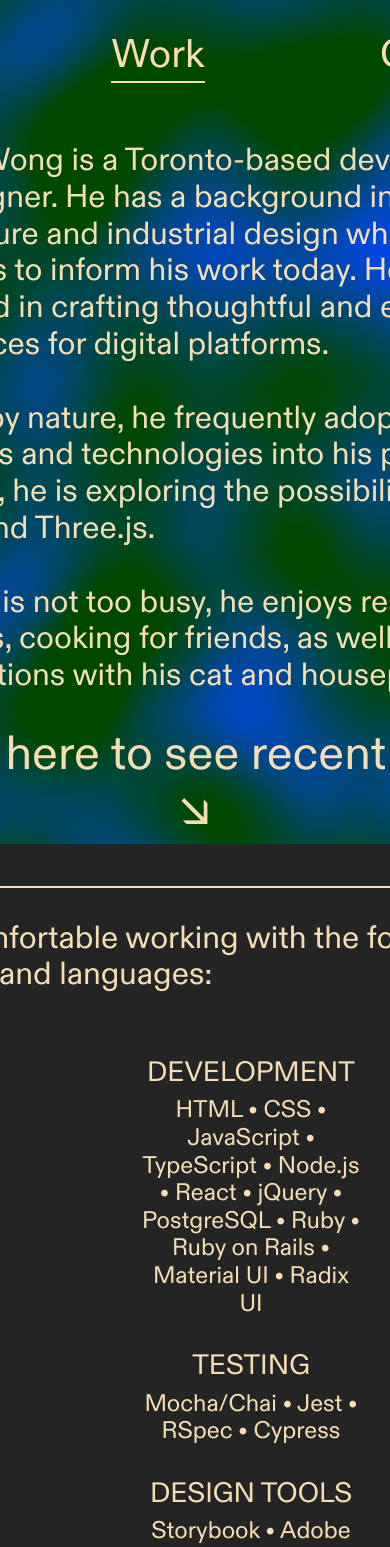
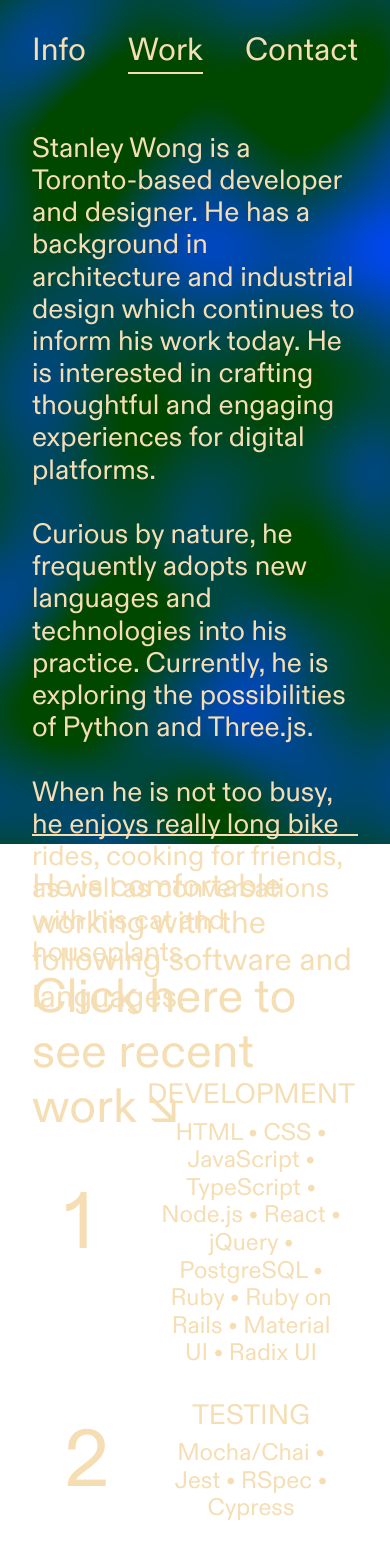
Before and after one commit to stanw0ng/Portfolio-V2, a React (Vite) app: page / in a window 390 px wide. Shown: the top 1547 px of the page. Built offline with nearby package versions, Linux system fonts and the light colour scheme.

Commit message:
add media queries

```diff
--- a/package.json
+++ b/package.json
@@ -6,11 +6,11 @@
   "type": "module",
   "scripts": {
     "dev": "vite",
-    "predeploy": "npm run build",
-    "deploy": "gh-pages -d build",
     "build": "vite build",
     "lint": "eslint src --ext js,jsx --report-unused-disable-directives --max-warnings 0",
-    "preview": "vite preview"
+    "preview": "vite preview",
+    "predeploy": "npm run build",
+    "deploy": "gh-pages -d dist"
   },
   "dependencies": {
     "@react-three/fiber": "^8.13.0",
--- a/src/App.css
+++ b/src/App.css
@@ -1,40 +1,19 @@
 #root {
-  width: 100vw;
+  max-width: 100vw;
+  height: 100%;
   margin: 0 auto;
   padding: 2rem;
-  text-align: center;
   display: flex;
   flex-direction: column;
-  align-items: center;
-  height: 100vh;
+  /* align-items: center; */
 }
 
 * {
   box-sizing: border-box;
 }
 
-a {
-  display: inline-block;
-  margin-top: auto;
-  margin-bottom: 1rem;
-  position: relative;
-
-  &:hover {
-    cursor: pointer;
-  }
-
-  &::after {
-    content: '';
-    position: absolute;
-    left: 0;
-    bottom: -5px;
-    width: 0;
-    height: 2px;
-    background-color: wheat;
-    transition: width 1.5s ease;
-  }
-
-  &:hover::after {
-    width: 100%;
+@media (max-width: 600px) {
+  #root {
+    flex-shrink: 0;
   }
 }
--- a/src/index.css
+++ b/src/index.css
@@ -73,9 +73,6 @@ a {
 }
 
 :root {
-
-  background-color: #242424;
-
   font-synthesis: none;
   text-rendering: optimizeLegibility;
   -webkit-font-smoothing: antialiased;
@@ -86,7 +83,6 @@ a {
 body {
   margin: 0;
   display: flex;
-  place-items: center;
-  min-width: 320px;
+  max-width: 100vw;
   min-height: 100vh;
 }
--- a/src/styles/accordion.scss
+++ b/src/styles/accordion.scss
@@ -42,3 +42,13 @@
 .accordion-content-inner {
   max-height: 100%;
 }
+
+@media only screen and (max-width: 375px) {
+  .accordion-header {
+    font-size: 1.5rem;
+  }
+
+  .accordion-icon {
+    font-size: 2rem;
+  }
+}
--- a/src/styles/contact.scss
+++ b/src/styles/contact.scss
@@ -2,6 +2,7 @@
   display: flex;
   flex-direction: column;
   height: 100vh;
+  align-items: center;
   justify-content: center;
   font-size: 1.5rem;
 
--- a/src/styles/info.scss
+++ b/src/styles/info.scss
@@ -1,6 +1,7 @@
 .split-section {
   display: flex;
   height: 100%;
+  max-width: 100%;
   flex: 1;
   align-items: stretch;
   /* Update to stretch instead of center */
@@ -94,7 +95,6 @@
     display: flex;
     gap: 2rem;
     margin-bottom: 1rem;
-    /* Add margin-bottom for the vertical gap */
     text-align: left;
     align-items: center;
     font-size: 1.5rem;
@@ -117,28 +117,29 @@
   height: 85vh;
 }
 
-.weight-grow {
-  font-family: 'Diatype-Plus';
-  font-weight: 350;
-  transition: font-weight 0.7s ease-in-out;
-  cursor: pointer;
-}
+// .weight-grow {
+//   font-family: 'Diatype-Plus';
+//   font-weight: 350;
+//   transition: font-weight 0.7s ease-in-out;
+//   cursor: pointer;
+// }
 
-.weight-grow:hover {
-  font-weight: 700;
-}
+// .weight-grow:hover {
+//   font-weight: 700;
+// }
 
 @media (max-width: 1670px) {
 
   .split-section.show .left-info {
     flex-basis: unset;
-    /* Update to flex-basis instead of width */
   }
 
   .left-info {
     padding: 2rem 0;
-    height: 90vh;
+    max-width: 100%;
+    height: 89vh;
     flex: unset;
+    font-size: 2.5rem;
   }
 
   .split-section {
@@ -147,6 +148,7 @@
     .call-to-action {
       margin-top: auto;
       align-self: center;
+      font-size: 4rem;
     }
   }
 
@@ -159,7 +161,9 @@
   }
 
   .right-info {
+    max-width: 100%;
     padding: 2rem 0;
+    border-bottom: 2px solid wheat;
 
     ul {
       display: flex;
@@ -200,15 +204,68 @@
         text-align: center;
       }
     }
+  }
+}
 
-    &::after {
-      content: '';
-      position: absolute;
-      left: 0;
-      bottom: 0;
-      width: 100%;
-      height: 2px;
-      background-color: wheat;
+@media only screen and (max-width: 768px) {
+  .left-info {
+    font-size: 1.75rem;
+    height: 85vh;
+
+    .call-to-action {
+      font-size: 3rem;
+    }
+  }
+
+  .right-info {
+
+    .skill-container {
+      p {
+        padding: 0 1rem;
+      }
     }
   }
 }
+
+@media only screen and (max-width: 375px) {
+  .left-info {
+    font-size: 1.25rem;
+    height: 89vh;
+
+    .call-to-action {
+      font-size: 1.25rem;
+    }
+  }
+
+  .right-info {
+    padding: 1rem 0;
+
+    .skills-text {
+      font-size: 1.25rem;
+      margin-bottom: .5rem;
+    }
+
+    li {
+
+      h1 {
+        font-size: 2.5rem;
+        margin: 0;
+      }
+
+      .skill-container {
+        align-items: flex-start;
+
+        h3 {
+          font-size: 1rem;
+        }
+
+        p {
+          padding: 0;
+          font-size: 1.25rem;
+          text-align: left;
+        }
+      }
+
+    }
+  }
+}
--- a/src/styles/navigation.scss
+++ b/src/styles/navigation.scss
@@ -1,4 +1,13 @@
+nav {
+  position: sticky;
+  display: flex;
+  max-width: 100%;
+  justify-content: space-between;
+  margin-bottom: 2rem;
+  z-index: 999;
+
   .nav-link {
+    font-size: 2.5rem;
     position: relative;
     display: inline-block;
     cursor: pointer;
@@ -19,3 +28,20 @@
       width: 100%;
     }
   }
+}
+
+@media (max-width: 1670px) {
+  nav {
+    .nav-link {
+      font-size: 4rem;
+    }
+  }
+}
+
+@media (max-width: 450px) {
+  nav {
+    .nav-link {
+      font-size: 2rem;
+    }
+  }
+}
--- a/src/styles/test.scss
+++ b/src/styles/test.scss
@@ -10,23 +10,37 @@ body {
   margin: auto 0;
 }
 
-nav {
-  position: relative;
-  display: flex;
-  width: 100%;
-  justify-content: space-between;
-  margin-bottom: 2rem;
-  z-index: 999;
-
-  h2 {
-    font-size: 2.5rem;
-  }
-}
-
 .content-container {
+  max-width: 100%;
   flex: 1;
   display: flex;
   flex-direction: column;
   position: relative;
   clip-path: inset(0); /* Clip the container to its boundaries */
 }
+
+a {
+  display: inline-block;
+  margin-top: auto;
+  margin-bottom: 1rem;
+  position: relative;
+
+  &:hover {
+    cursor: pointer;
+  }
+
+  &::after {
+    content: '';
+    position: absolute;
+    left: 0;
+    bottom: -5px;
+    width: 0;
+    height: 2px;
+    background-color: wheat;
+    transition: width 1.5s ease;
+  }
+
+  &:hover::after {
+    width: 100%;
+  }
+}
--- a/vite.config.js
+++ b/vite.config.js
@@ -2,6 +2,7 @@ import { defineConfig } from 'vite';
 import react from '@vitejs/plugin-react';
 
 export default defineConfig({
+  base: '/Portfolio-V2/',
   plugins: [react()],
   server: {
     port: 3000,
@@ -9,6 +10,7 @@ export default defineConfig({
   css: {
     preprocessorOptions: {
       scss: {
+        implementation: require('sass')
       },
     },
   },
```
Lines whose indentation alone changed are shown as unchanged.
